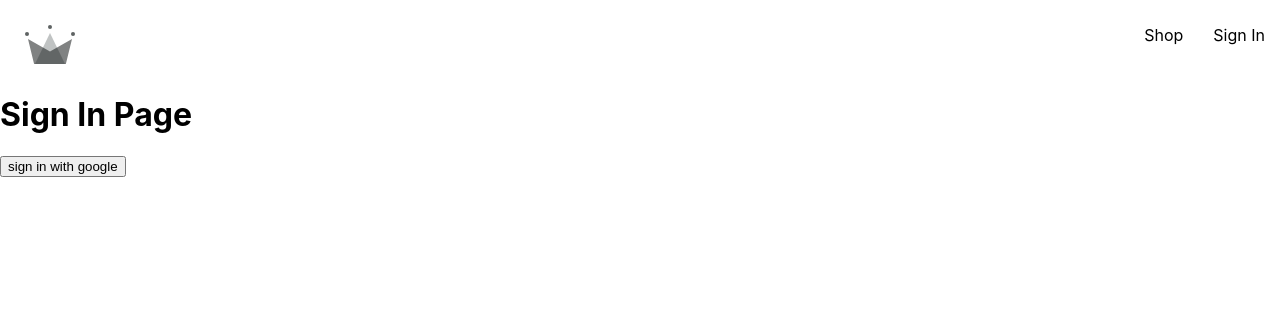
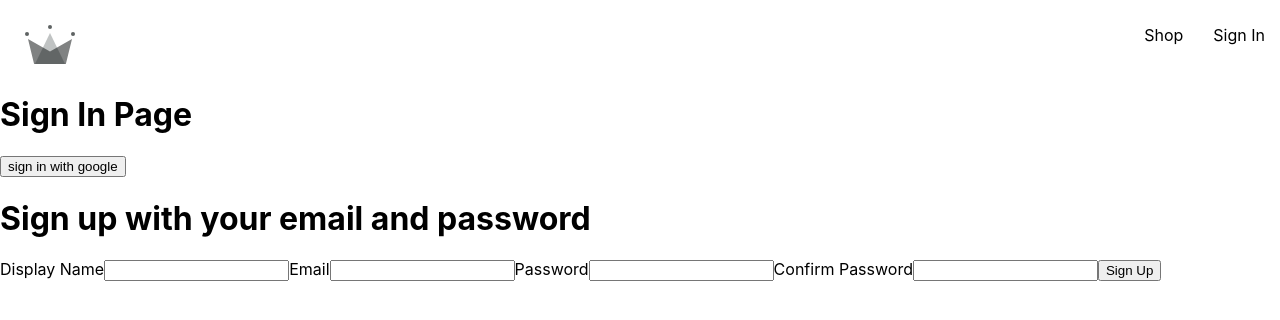
Before and after one commit to Amir-4m/clothes-shop-react, a React (Create React App) app: page /sign-in in a window 1280 px wide. Shown: the top 320 px of the page. Built offline with nearby package versions, Linux system fonts and the light colour scheme.

Commit message:
sign up init

```diff
--- /dev/null
+++ b/src/components/sing-up-form/sign-up-form.component.jsx
@@ -0,0 +1,41 @@
+import { useState } from "react";
+
+const defaultFormFields = {
+    'displayName': '',
+    'email': '',
+    'password': '',
+    'confrimPassword': ''
+}
+
+const SingUpForm = () => {
+    const [formFields, setFormFields] = useState(defaultFormFields)
+    const { displayName, email, password, confrimPassword } = formFields;
+
+    const handleChange = (event) => {
+        const {name, value} = event.target;
+        setFormFields({...formFields, [name]: value})
+    };
+
+    return (
+        <div>
+            <h1>Sign up with your email and password</h1>
+            <form onSubmit={() => { }}>
+                <label htmlFor="">Display Name</label>
+                <input type='text' required onChange={handleChange} name="displayName" value={displayName}></input>
+
+                <label htmlFor="">Email</label>
+                <input type='email' required onChange={handleChange} name="email" value={email}></input>
+
+                <label htmlFor="">Password</label>
+                <input type='password' required onChange={handleChange} name="password" value={password}></input>
+
+                <label htmlFor="">Confirm Password</label>
+                <input type='password' required onChange={handleChange} name="confirmPassword" value={confrimPassword}></input>
+
+                <button type="submit">Sign Up</button>
+            </form>
+        </div>
+    )
+}
+
+export default SingUpForm;
--- a/src/routes/sign-in/sign-in.component.jsx
+++ b/src/routes/sign-in/sign-in.component.jsx
@@ -1,7 +1,9 @@
-import { signInWithGooglePopup, createUserDocumentFromAuth} from '../../utils/firebase/firebase.utils'
+import { signInWithGooglePopup, createUserDocumentFromAuth } from '../../utils/firebase/firebase.utils'
+import SingUpForm from '../../components/sing-up-form/sign-up-form.component';
+
 const SignIn = () => {
     const logGoogleUser = async () => {
-        const {user} = await signInWithGooglePopup();
+        const { user } = await signInWithGooglePopup();
         const userDocRef = await createUserDocumentFromAuth(user)
     }
 
@@ -9,6 +11,7 @@ const SignIn = () => {
         <div>
             <h1>Sign In Page</h1>
             <button onClick={logGoogleUser}>sign in with google</button>
+            <SingUpForm/>
         </div>
     )
 }
```
